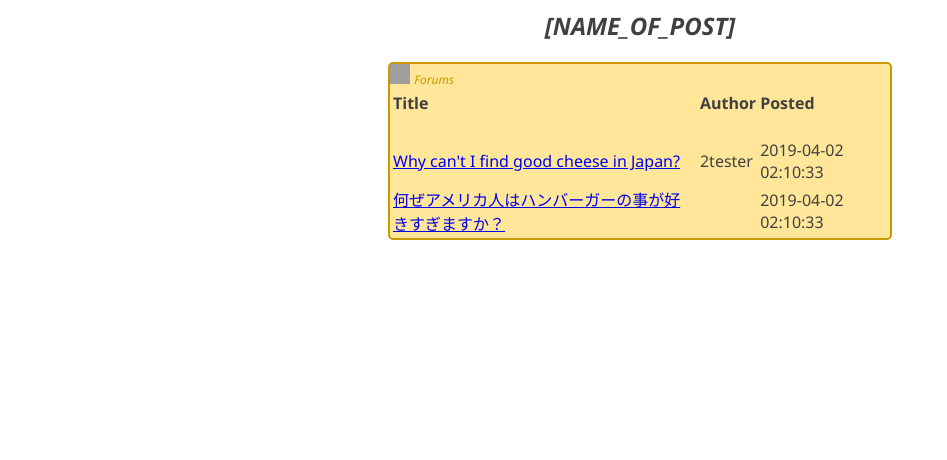
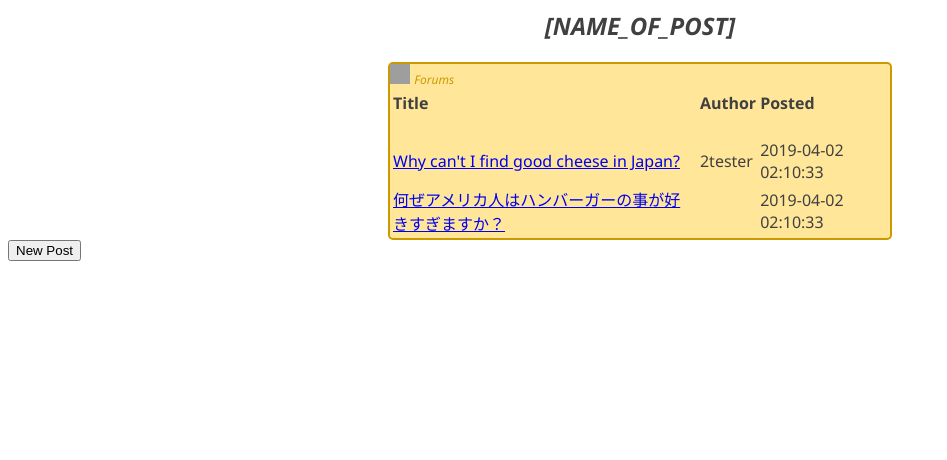
Before and after one commit to ClarkAllen1556/DankJisho, a PHP site: page /forum_comments.php in a window 1280 px wide. Shown: the part 237-697 px from the top of the page, without its empty margins (0-947 px from the left). Run offline with PHP 8.4, Linux system fonts and the light colour scheme; a user stored in the database is signed in; data comes from the database, SQL or seed files in the repository; grey boxes are pictures that could not be loaded.

Commit message:
added new post button to forum comments page

```diff
--- a/forum_comments.php
+++ b/forum_comments.php
@@ -54,6 +54,19 @@ session_start();
 			echo "</table>";
 			?>
 		</div>
+		<div>
+			<?php
+			if (isset($_SESSION['logged_in'])) {
+			?>
+				<form method='post' action='./new_forum_post.php'>
+					<button type='button id='NewPost' value='NewPost' name='newpost' href='./new_forum_post.php'> New Post </button>
+				</form>
+			<?php
+			} /*else {
+				echo "<input id='NewPost' type='submit' value='Login' href='login.php'>";
+			}*/
+			?>
+		</div>
 	</div>
 </body>
 <div id="Footer">
```
Also changed, not shown: forum.php (indentation only).
